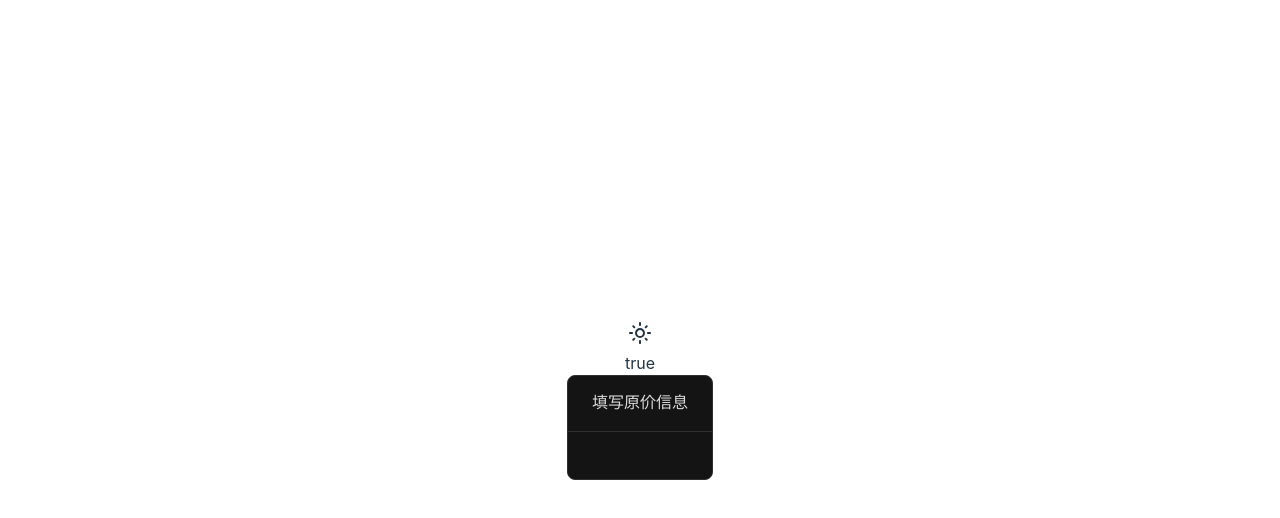
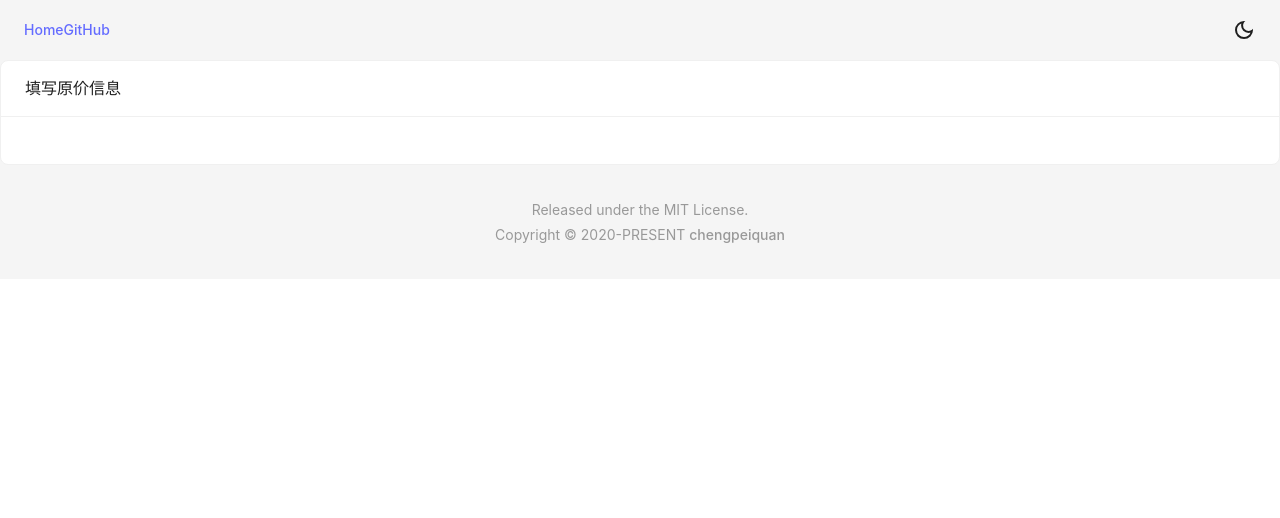
Before and after one commit to chengpeiquan/group-buy-calculator, a React (Vite) app: page / in a window 1280 px wide. Shown: the top 518 px of the page. Built offline with nearby package versions, Linux system fonts and the light colour scheme.

Commit message:
chore: backup

```diff
--- a/package.json
+++ b/package.json
@@ -26,6 +26,7 @@
     "@types/react-dom": "^18.0.9",
     "@typescript-eslint/eslint-plugin": "^5.46.0",
     "@typescript-eslint/parser": "^5.46.0",
+    "@vitejs/plugin-react": "^3.0.0",
     "@vitejs/plugin-react-swc": "^3.0.0",
     "eslint": "^8.29.0",
     "eslint-config-prettier": "^8.5.0",
--- a/src/App.css
+++ b/src/App.css
@@ -1,41 +1,24 @@
-#root {
-  max-width: 1280px;
-  margin: 0 auto;
-  padding: 2rem;
-  text-align: center;
+:root {
+  --gbc-c-gray: #999;
+
+  --gbc-c-bg: #ffffff;
+  --gbc-c-text: rgba(0, 0, 0, 0.88);
+  --gbc-c-desc: var(--gbc-c-gray);
+
+  --gbc-w-space: 24px;
+  --gbc-w-space-lg: 32px;
+}
+:root.dark {
+  --gbc-c-bg: #242424;
+  --gbc-c-text: rgba(255, 255, 255, 0.85);
 }
 
-.logo {
-  height: 6em;
-  padding: 1.5em;
-  will-change: filter;
-}
-.logo:hover {
-  filter: drop-shadow(0 0 2em #646cffaa);
-}
-.logo.react:hover {
-  filter: drop-shadow(0 0 2em #61dafbaa);
+#root {
+  width: 100vw;
+  min-height: 100vh;
+  margin: 0 auto;
 }
 
-@keyframes logo-spin {
-  from {
-    transform: rotate(0deg);
-  }
-  to {
-    transform: rotate(360deg);
-  }
+body {
+  background-color: var(--gbc-c-bg);
 }
-
-@media (prefers-reduced-motion: no-preference) {
-  a:nth-of-type(2) .logo {
-    animation: logo-spin infinite 20s linear;
-  }
-}
-
-.card {
-  padding: 2em;
-}
-
-.read-the-docs {
-  color: #888;
-}
--- a/src/App.tsx
+++ b/src/App.tsx
@@ -1,50 +1,39 @@
-import { ConfigProvider, theme } from 'antd'
+import { ConfigProvider, Layout, theme } from 'antd'
 import zhCN from 'antd/locale/zh_CN'
-import ToggleTheme from './components/ToggleTheme'
+import Header from './components/Header'
+import Footer from './components/Footer'
+import ToggleTheme from '@/components/ToggleTheme'
 import InputForm from './components/InputForm'
 import { useTheme } from '@/hooks'
-// import 'antd/dist/reset.css'
+import 'antd/dist/reset.css'
 import './App.css'
 
-function App() {
-  const { isDark } = useTheme()
+const { Content } = Layout
+
+export default function App() {
+  const { isDark, toggleTheme } = useTheme()
 
   return (
     <ConfigProvider
       locale={zhCN}
       theme={{
         algorithm: isDark ? theme.darkAlgorithm : theme.defaultAlgorithm,
+        token: {
+          colorPrimary: '#ff0000',
+        },
       }}
     >
-      <ToggleTheme />
-      <div className="App">
-        {`${isDark}`}
-        <InputForm />
-      </div>
+      <Layout>
+        <Header>
+          <ToggleTheme isDark={isDark} toggleTheme={toggleTheme} />
+        </Header>
+
+        <Content>
+          <InputForm />
+        </Content>
+
+        <Footer />
+      </Layout>
     </ConfigProvider>
-    // <div className="App">
-    //   <div>
-    //     <a href="https://vitejs.dev" target="_blank">
-    //       <img src="/vite.svg" className="logo" alt="Vite logo" />
-    //     </a>
-    //     <a href="https://reactjs.org" target="_blank">
-    //       <img src={reactLogo} className="logo react" alt="React logo" />
-    //     </a>
-    //   </div>
-    //   <h1>Vite + React</h1>
-    //   <div className="card">
-    //     <button onClick={() => setCount((count) => count + 1)}>
-    //       count is {count}
-    //     </button>
-    //     <p>
-    //       Edit <code>src/App.tsx</code> and save to test HMR
-    //     </p>
-    //   </div>
-    //   <p className="read-the-docs">
-    //     Click on the Vite and React logos to learn more
-    //   </p>
-    // </div>
   )
 }
-
-export default App
--- /dev/null
+++ b/src/components/Footer/index.module.less
@@ -0,0 +1,20 @@
+.footer {
+  display: flex;
+  flex-direction: column;
+  justify-content: center;
+  align-items: center;
+  width: 100%;
+  color: var(--gbc-c-desc);
+  padding: var(--gbc-w-space-lg) 0;
+}
+.line {
+  line-height: 1.8;
+  margin-bottom: 0;
+  a {
+    color: var(--gbc-c-desc);
+    &:hover {
+      color: var(--gbc-c-desc);
+      text-decoration: underline;
+    }
+  }
+}
--- /dev/null
+++ b/src/components/Footer/index.tsx
@@ -0,0 +1,15 @@
+import styles from './index.module.less'
+
+export default function Footer() {
+  return (
+    <div className={styles.footer}>
+      <p className={styles.line}>Released under the MIT License.</p>
+      <p className={styles.line}>
+        Copyright © 2020-PRESENT{' '}
+        <a href="https://github.com/chengpeiquan" target="_blank">
+          chengpeiquan
+        </a>
+      </p>
+    </div>
+  )
+}
--- /dev/null
+++ b/src/components/Header/index.module.less
@@ -0,0 +1,29 @@
+.header {
+  display: flex;
+  justify-content: space-between;
+  align-items: center;
+  width: 100%;
+  height: 60px;
+  box-sizing: border-box;
+  padding: 0 var(--gbc-w-space);
+}
+
+.nav-list {
+  display: flex;
+  flex: 1;
+  justify-content: flex-end;
+  align-items: center;
+  height: 100%;
+  overflow: hidden;
+  a {
+    color: var(--gbc-c-text);
+    font-size: 16px;
+    opacity: 0.8;
+    margin-right: var(--gbc-w-space);
+    &:hover {
+      color: var(--gbc-c-text);
+      text-decoration: underline;
+      opacity: 1;
+    }
+  }
+}
--- /dev/null
+++ b/src/components/Header/index.tsx
@@ -0,0 +1,25 @@
+import styles from './index.module.less'
+import type { ReactNode } from 'react'
+
+interface Props {
+  children: ReactNode
+}
+
+export default function Header({ children }: Props) {
+  return (
+    <div className={styles.header}>
+      <div className={styles.navList}>
+        <a href="https://chengpeiquan.com" target="_blank">
+          <span>Home</span>
+        </a>
+        <a
+          href="https://github.com/chengpeiquan/group-buy-calculator"
+          target="_blank"
+        >
+          <span>GitHub</span>
+        </a>
+      </div>
+      {children}
+    </div>
+  )
+}
--- /dev/null
+++ b/src/components/ToggleTheme/index.module.less
@@ -0,0 +1,8 @@
+.btn {
+  display: flex;
+  flex-shrink: 0;
+  justify-content: center;
+  align-items: center;
+  color: var(--gbc-c-text);
+  cursor: pointer;
+}
--- a/src/components/ToggleTheme.tsx
+++ b/src/components/ToggleTheme/index.tsx
@@ -1,19 +1,25 @@
-import { useTheme } from '@/hooks'
+import styles from './index.module.less'
 
-export default function ToggleTheme() {
-  const { isDark, toggleTheme } = useTheme()
+interface Props {
+  isDark: boolean
+  toggleTheme: () => void
+}
 
+export default function ToggleTheme({ isDark, toggleTheme }: Props) {
   return (
-    <div className="toggle-theme" onClick={toggleTheme}>
+    <div
+      title={isDark ? '切换为明亮主题' : '切换到暗黑主题'}
+      onClick={toggleTheme}
+    >
       {isDark ? (
-        <svg width="24" height="24" viewBox="0 0 24 24">
+        <svg className={styles.btn} width="24" height="24" viewBox="0 0 24 24">
           <path
             fill="currentColor"
             d="M12 15q1.25 0 2.125-.875T15 12q0-1.25-.875-2.125T12 9q-1.25 0-2.125.875T9 12q0 1.25.875 2.125T12 15Zm0 2q-2.075 0-3.537-1.463Q7 14.075 7 12t1.463-3.538Q9.925 7 12 7t3.538 1.462Q17 9.925 17 12q0 2.075-1.462 3.537Q14.075 17 12 17ZM2 13q-.425 0-.712-.288Q1 12.425 1 12t.288-.713Q1.575 11 2 11h2q.425 0 .713.287Q5 11.575 5 12t-.287.712Q4.425 13 4 13Zm18 0q-.425 0-.712-.288Q19 12.425 19 12t.288-.713Q19.575 11 20 11h2q.425 0 .712.287q.288.288.288.713t-.288.712Q22.425 13 22 13Zm-8-8q-.425 0-.712-.288Q11 4.425 11 4V2q0-.425.288-.713Q11.575 1 12 1t.713.287Q13 1.575 13 2v2q0 .425-.287.712Q12.425 5 12 5Zm0 18q-.425 0-.712-.288Q11 22.425 11 22v-2q0-.425.288-.712Q11.575 19 12 19t.713.288Q13 19.575 13 20v2q0 .425-.287.712Q12.425 23 12 23ZM5.65 7.05L4.575 6q-.3-.275-.288-.7q.013-.425.288-.725q.3-.3.725-.3t.7.3L7.05 5.65q.275.3.275.7q0 .4-.275.7q-.275.3-.687.287q-.413-.012-.713-.287ZM18 19.425l-1.05-1.075q-.275-.3-.275-.712q0-.413.275-.688q.275-.3.688-.287q.412.012.712.287L19.425 18q.3.275.288.7q-.013.425-.288.725q-.3.3-.725.3t-.7-.3ZM16.95 7.05q-.3-.275-.287-.688q.012-.412.287-.712L18 4.575q.275-.3.7-.288q.425.013.725.288q.3.3.3.725t-.3.7L18.35 7.05q-.3.275-.7.275q-.4 0-.7-.275ZM4.575 19.425q-.3-.3-.3-.725t.3-.7l1.075-1.05q.3-.275.713-.275q.412 0 .687.275q.3.275.288.688q-.013.412-.288.712L6 19.425q-.275.3-.7.287q-.425-.012-.725-.287ZM12 12Z"
           />
         </svg>
       ) : (
-        <svg width="24" height="24" viewBox="0 0 24 24">
+        <svg className={styles.btn} width="24" height="24" viewBox="0 0 24 24">
           <path
             fill="currentColor"
             d="M12 21q-3.75 0-6.375-2.625T3 12q0-3.75 2.625-6.375T12 3q.35 0 .688.025q.337.025.662.075q-1.025.725-1.637 1.887Q11.1 6.15 11.1 7.5q0 2.25 1.575 3.825Q14.25 12.9 16.5 12.9q1.375 0 2.525-.613q1.15-.612 1.875-1.637q.05.325.075.662Q21 11.65 21 12q0 3.75-2.625 6.375T12 21Zm0-2q2.2 0 3.95-1.212q1.75-1.213 2.55-3.163q-.5.125-1 .2q-.5.075-1 .075q-3.075 0-5.238-2.162Q9.1 10.575 9.1 7.5q0-.5.075-1t.2-1q-1.95.8-3.162 2.55Q5 9.8 5 12q0 2.9 2.05 4.95Q9.1 19 12 19Zm-.25-6.75Z"
--- a/src/hooks/useTheme.ts
+++ b/src/hooks/useTheme.ts
@@ -1,20 +1,27 @@
 import { useState } from 'react'
 
+const key = 'gbc-theme'
+
+function updateTheme(isDark: boolean) {
+  const newTheme = isDark ? 'dark' : 'light'
+  window.localStorage.setItem(key, newTheme)
+
+  const root = document.querySelector('html')
+  root!.className = newTheme
+}
+
 export function useTheme() {
-  const key = 'gbc-theme-is-dark'
   const localTheme = window.localStorage.getItem(key)
-  const defaultTheme =
-    Boolean(localTheme) ||
-    window.matchMedia('(prefers-color-scheme: dark)').matches
+  const defaultThemeIsDark = localTheme
+    ? localTheme === 'dark'
+    : window.matchMedia('(prefers-color-scheme: dark)').matches
+  updateTheme(defaultThemeIsDark)
 
-  window.localStorage.setItem(key, String(defaultTheme))
-
-  const [isDark, toggle] = useState(defaultTheme)
+  const [isDark, toggle] = useState(defaultThemeIsDark)
 
   function toggleTheme() {
     toggle((isDark) => !isDark)
-    window.localStorage.setItem(key, String(isDark))
-    console.log(isDark)
+    updateTheme(!isDark)
   }
 
   return {
--- a/vite.config.ts
+++ b/vite.config.ts
@@ -1,6 +1,6 @@
 import { defineConfig } from 'vite'
 import { resolve } from 'path'
-import react from '@vitejs/plugin-react-swc'
+import react from '@vitejs/plugin-react'
 import banner from 'vite-plugin-banner'
 import pkg from './package.json'
 
@@ -9,6 +9,11 @@ export default defineConfig({
   base: '/group-buy-calculator/',
   server: {
     port: 1949,
+  },
+  css: {
+    modules: {
+      localsConvention: 'camelCaseOnly',
+    },
   },
   resolve: {
     alias: {
```
Also changed, not shown: 1 other file (tests, documents, lock files or other folders).
